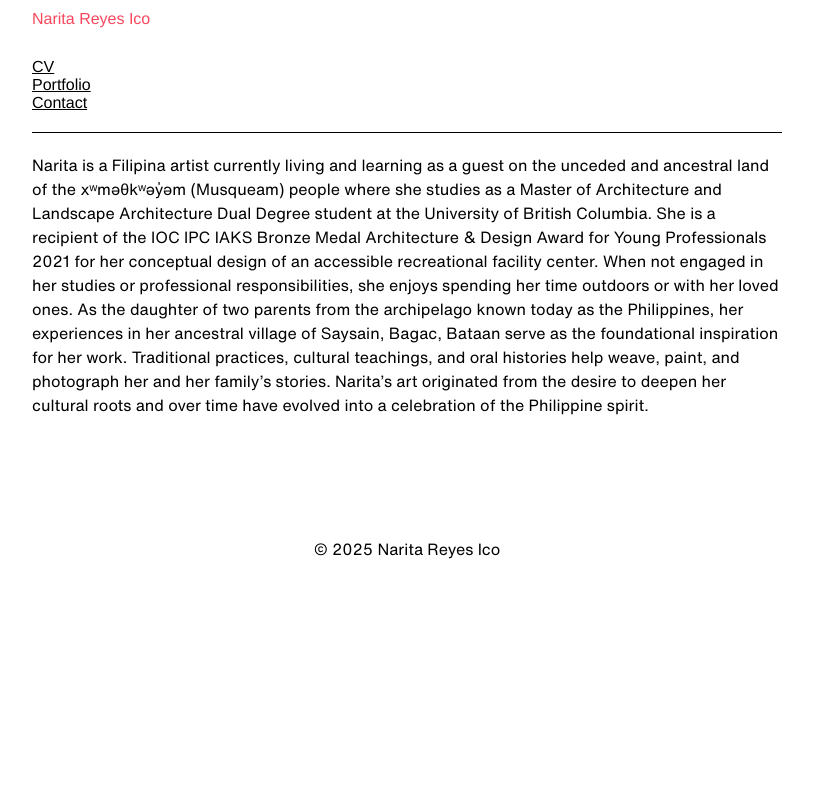
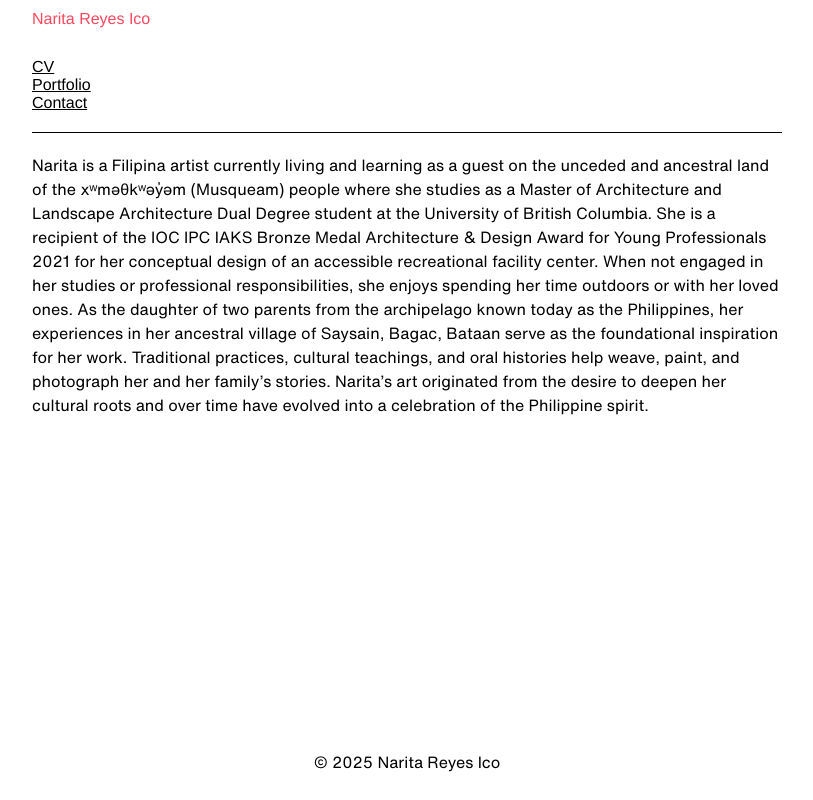
Before and after one commit to narita-html/narita.github.io, a plain HTML site: page index.html in a window 1280 px wide. Shown: the whole page, without its empty margins (233-1046 px from the left). Drawn offline with Linux system fonts and the light colour scheme; a web font is replaced by a local one.

Commit message:
Add files via upload

```diff
--- a/index.html
+++ b/index.html
@@ -21,17 +21,21 @@
 	</head>
 
 	<body>
+		<div class="container">
 			<div class="header">
 				<div class="nav">
 					<h1 style="color: #f8485e">Narita Reyes Ico</h1>
 					<h2><a href="cv.pdf" target="_blank">CV</a></h2>
-				<h2><a href="portfolio.pdf" target="_blank">Portfolio</a></h2>
+					<h2
+						><a href="portfolio.pdf" target="_blank"
+							>Portfolio</a
+						></h2
+					>
 					<h2><a href="mailto:narita_ico@yahoo.ca">Contact</a></h2>
 				</div>
 			</div>
 			<div class="content">
-			<div
-				><p
+				<p
 					>Narita is a Filipina artist currently living and learning
 					as a guest on the unceded and ancestral land of the
 					xʷməθkʷəy̓əm (Musqueam) people where she studies as a Master
--- a/style.css
+++ b/style.css
@@ -26,9 +26,12 @@
 html, body {
 	font-family: "Helvetica Now Display", "Helvetica Neue", sans-serif;
 	font-kerning: normal;
+	border-style: none;
+}
+
+.container {
 	min-height: 90vh;
 	min-width: 90vw;
-	border-style: none;
 }
 
 /* title and nav div */
@@ -55,11 +58,11 @@ html, body {
 
 .footer {
 	border-top: none;
-	margin-top: 10px;
 	margin-right: auto;
 	margin-left: auto;
 	max-width: 750px;
-	padding-top: 20px;
+	margin-top: 20px;
+	bottom: 0;
 }
 
 .pageTitle {
```
Lines whose indentation alone changed are shown as unchanged.
